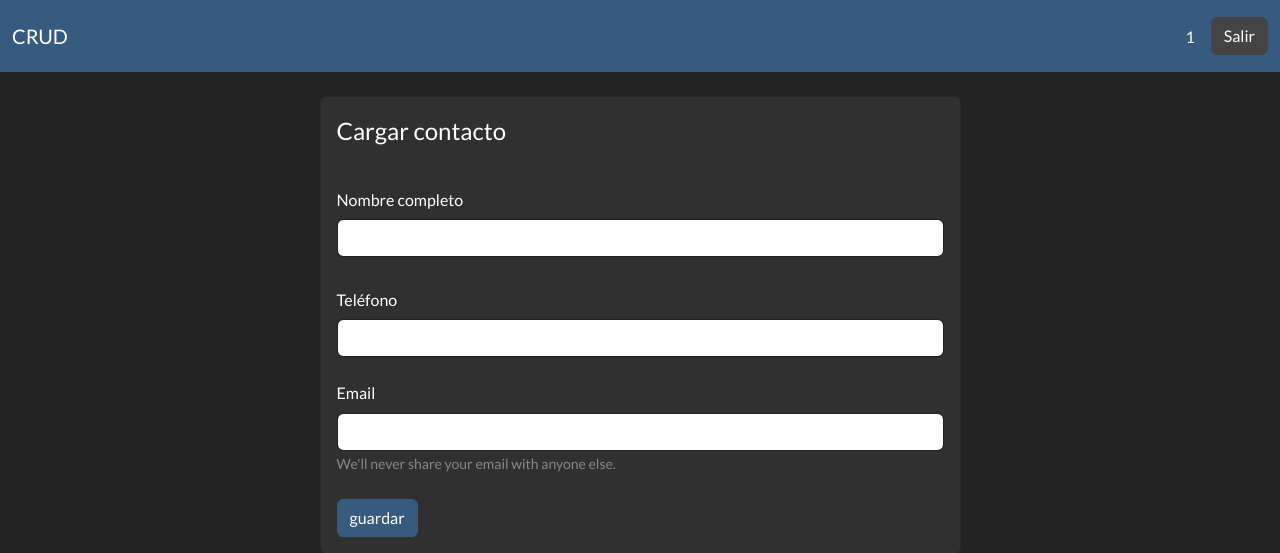
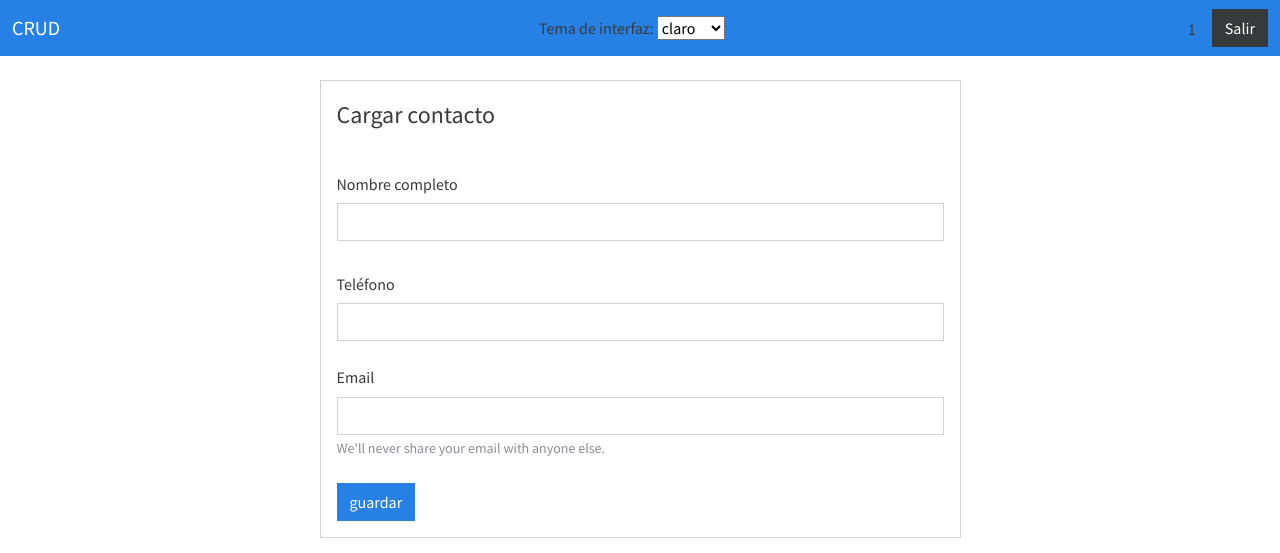
Before and after one commit to zadasa-u/docker_iot, a Flask app: page / in a window 1280 px wide. Shown: the top 553 px of the page. Run offline with Flask 3, Linux system fonts and the light colour scheme; the visitor is signed in with stand-in values (Sample User, id 1); data that the repository does not hold is empty; some libraries are stand-ins or nearby versions.

Commit message:
selector de tema

```diff
--- a/crud/crud.py
+++ b/crud/crud.py
@@ -68,15 +68,21 @@ def login():
         cur = mysql.connection.cursor()
         cur.execute("SELECT * FROM usuarios WHERE usuario LIKE %s", (request.form.get("usuario"),))
         rows=cur.fetchone()
+
         if(rows):
             if (check_password_hash('scrypt:32768:8:1$' + rows[2],request.form.get("password"))):
+
                 session.permanent = True
+
                 session["user_id"]=request.form.get("usuario")
+                session["tema"] = "claro"
+
                 logging.info("se autenticó correctamente")
                 return redirect(url_for('index'))
             else:
                 flash('usuario o contraseña incorrecto')
                 return redirect(url_for('login'))
+
     return render_template('login.html')
 
 @app.route('/')
@@ -145,3 +151,12 @@ def logout():
     session.clear()
     logging.info("el usuario {} cerró su sesión".format(session.get("user_id")))
     return redirect(url_for('index'))
+
+@app.route("/cambiar_tema", methods=['POST'])
+@require_login
+def cambiar_tema():
+    session["tema"] = request.form.get("tema")
+
+    logging.info(f'Tema seleccionado: {session["tema"]}')
+
+    return redirect(url_for('index'))
--- a/crud/templates/layout.html
+++ b/crud/templates/layout.html
@@ -4,8 +4,15 @@
 <head>
   <meta charset="UTF-8" />
   <title>FLASK CRUD 1.6</title>
-  <!-- <link rel="stylesheet" href="https://bootswatch.com/5/cosmo/bootstrap.min.css"> -->
-  <link rel="stylesheet" href="https://bootswatch.com/5/darkly/bootstrap.min.css">
+
+  <!--##########################################################-->
+  {% if session.get("tema") == "oscuro" %}
+    <link rel="stylesheet" href="https://bootswatch.com/5/darkly/bootstrap.min.css">
+  {% else %}
+    <link rel="stylesheet" href="https://bootswatch.com/5/cosmo/bootstrap.min.css">
+  {% endif %}
+  <!--##########################################################-->
+
   {% with messages = get_flashed_messages() %} {% if messages %}
   {% for message in messages %}
   <div class="alert alert-success alert-dismissible fade show" role="alert">
@@ -17,6 +24,30 @@
   <nav class="navbar navbar-expand-lg navbar-dark bg-primary">
     <div class="container-fluid">
       <a class="navbar-brand" href="#">CRUD</a>
+
+      <!--#####################################################################-->
+      {% if session.get("user_id") %}
+      <form id='temaForm' action="{{url_for('cambiar_tema')}}" method="POST">
+        <label for="tema">Tema de interfaz:</label>
+        <select name="tema" id="tema" onchange="enviarFormulario()">
+          {% if session["tema"] == "oscuro" %}
+          <option value="oscuro">oscuro</option>
+          <option value="claro">claro</option>
+          {% elif session["tema"] == "claro" %}
+          <option value="claro">claro</option>
+          <option value="oscuro">oscuro</option>
+          {% endif %}
+        </select>
+        <!-- <input type="submit" value="Aplicar"> -->
+        <script>
+          function enviarFormulario() {
+            document.getElementById('temaForm').submit();
+          }
+        </script>
+      </form>
+      {% endif %}
+      <!--#####################################################################-->
+
       {% if session.get("user_id") %}
       <div class="d-flex">
         <div class="nav-item pe-3 pt-2">{{ session.get("user_id") }}</div>
```
